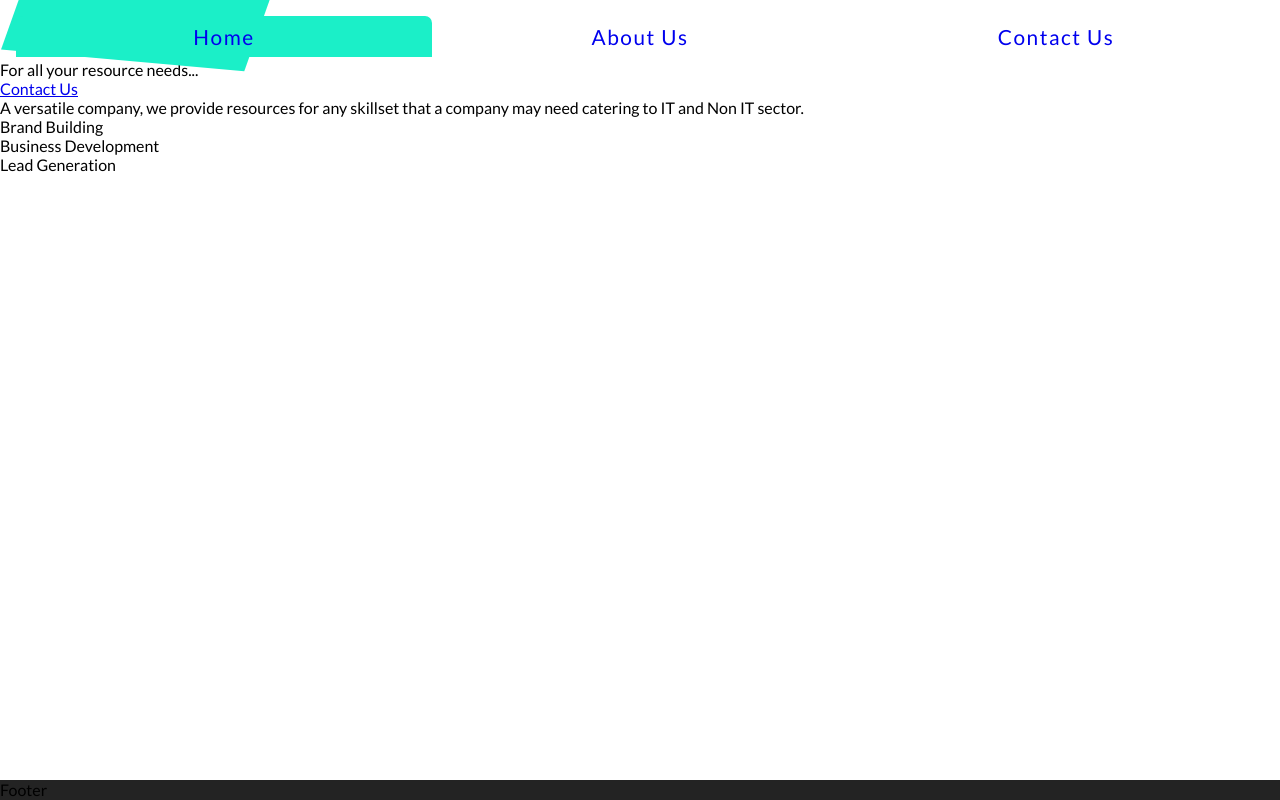
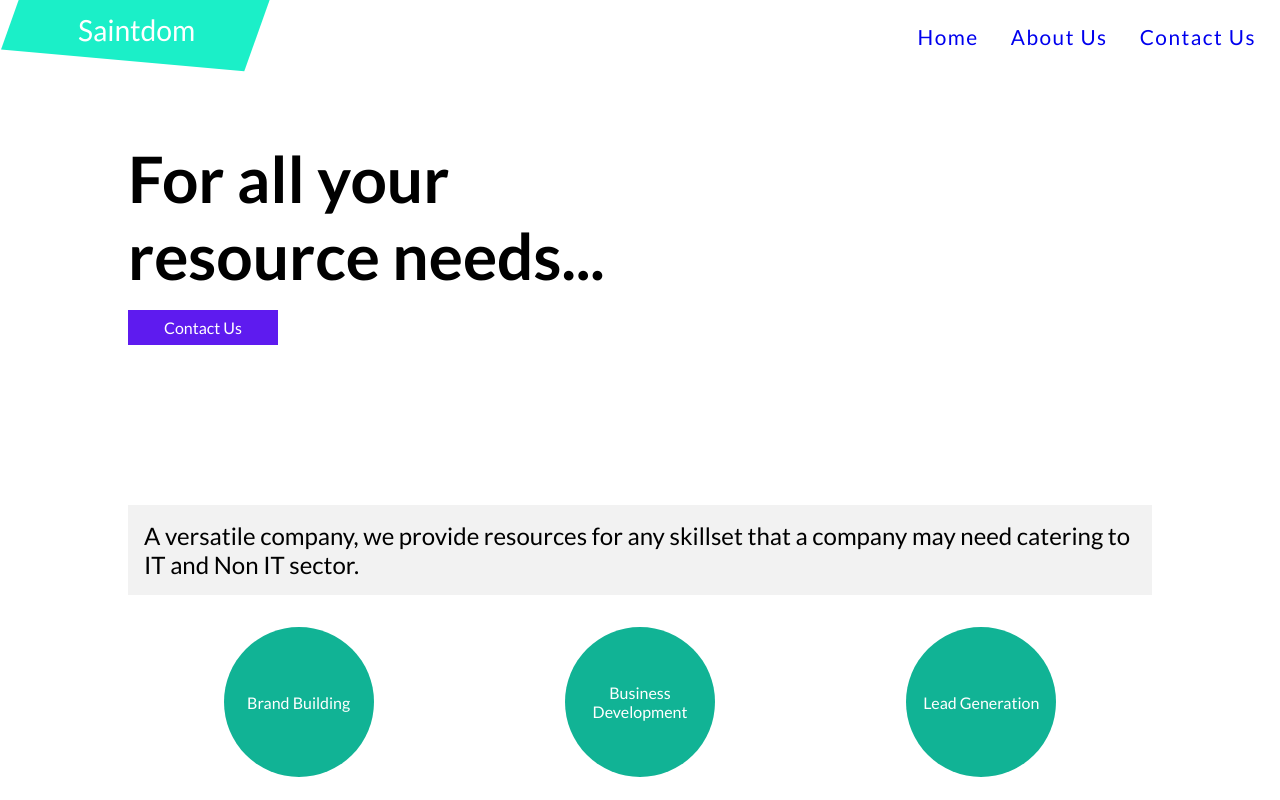
Before and after one commit to skoodath/saintdom, a React (Vite) app: page / in a window 1280 px wide. Shown: the top 800 px of the page. Built offline with nearby package versions, Linux system fonts and the light colour scheme.

Commit message:
home page design

```diff
--- a/index.html
+++ b/index.html
@@ -4,7 +4,7 @@
     <meta charset="UTF-8" />
     <link rel="icon" type="image/svg+xml" href="/src/favicon.svg" />
     <meta name="viewport" content="width=device-width, initial-scale=1.0" />
-    <title>Vite App</title>
+    <title>Saintdom Services</title>
   </head>
   <body>
     <div id="root"></div>
--- a/package.json
+++ b/package.json
@@ -10,6 +10,7 @@
   "dependencies": {
     "react": "^18.0.0",
     "react-dom": "^18.0.0",
+    "react-icons": "^4.4.0",
     "react-router-dom": "^6.3.0",
     "sass": "^1.53.0"
   },
--- a/src/components/home/Home.jsx
+++ b/src/components/home/Home.jsx
@@ -10,10 +10,11 @@ const Home = () => {
 
         </section>
         <section className="hero__text_wrapper">
-          <p className="hero__text">
-            For all your resource needs...
-          </p>
-          <Link to="contact_saintdom">Contact Us</Link>
+          <h1 className="hero__text">
+            <span>For all your</span><br />
+            <span>resource needs...</span>
+          </h1>
+          <Link className='hero__cta' to="contact_saintdom">Contact Us</Link>
         </section>
       </article>
       <article className="home__bottom_container">
--- a/src/components/style/home.style.scss
+++ b/src/components/style/home.style.scss
@@ -1,3 +1,78 @@
+@import "../../utils/style/mixins";
+
 .home__container{
-  height: 90vh;
+  display: flex;
+  flex-direction: column;
 }
+.home__top_container, .home__bottom_container{
+  display: flex;
+  flex-direction: column;
+  width: 80%;
+  height: fit-content;
+  margin: 10vh auto;
+  @media screen and (min-width: 768px) {
+    flex-direction: row;
+  }
+}
+.hero__image_wrapper, .hero__text_wrapper{
+  display: flex;
+  flex-direction: column;
+  justify-content: center;
+  height: 50%;
+  @media screen and (min-width: 768px) {
+    height: 100%;
+  }
+}
+.hero__text{
+  margin: 0 0 1rem 0;
+  font: {
+    size: 2rem;
+  }
+  @media screen and (min-width: 768px) {
+    font: {
+      size: 4rem;
+    }
+  }
+}
+.hero__cta{
+  background-color: #5E1BEF;
+  color: #fff;
+  padding: 0.5rem 1rem;
+  cursor: pointer;
+  width: 150px;
+  text: {
+    align: center;
+    decoration: none;
+  }
+}
+
+.home__bottom_container{
+  @media screen and (min-width: 768px) {
+    flex-direction: column;
+  }
+}
+
+.intro__text {
+  font-size: 1.5rem;
+  padding: 1rem;
+  background-color: #f2f2f2;
+}
+.intro__services {
+  @include flex-box(column, center, center);
+  margin: 2rem 0;
+  @media screen and (min-width: 768px) {
+    @include flex-box(row, space-around, center);
+  }
+}
+.intro__items {
+  @include flex-box(column, center, center);
+  width: 150px;
+  height: 150px;
+  border-radius: 50%;
+  background-color: #11B395;
+  margin: 0 0 2rem 0;
+}
+.intro__title {
+  color: #fff;
+  text-align: center;
+}
--- a/src/utils/Menu.jsx
+++ b/src/utils/Menu.jsx
@@ -2,27 +2,21 @@ import React from 'react'
 import { NavLink } from 'react-router-dom'
 import "./style/menu.style.scss"
 import { getMenu } from '../data/menu'
-
-const activeStyle = {
-  color: "red",
-  borderBottom: "1px solid red"
-}
+import { MdClose } from 'react-icons/md'
 
 const Menu = () => {
   let menus = getMenu()
   return (
     <>
       <nav className="navbar__main">
+          <span className='close__btn_wrapper'>
+            <MdClose />
+          </span>
           {menus.map(menu => (
            <NavLink
            key={menu.id}
             to={menu.path}
             className="nav__items"
-            style={({isActive}) => {
-              return {
-                backgroundColor: isActive ? "#1BEFC8": "#ffffff",
-                boxShadow: isActive ? "box-shadow: 2px 2px 5px rgba(0,0,0,0.25)" : ""
-              }}}
             >
             {menu.title}
             </NavLink>
--- /dev/null
+++ b/src/utils/style/_mixins.scss
@@ -0,0 +1,6 @@
+@mixin flex-box($flexdirection, $justcont, $alnitems){
+  display: flex;
+  flex-direction: $flexdirection;
+  justify-content: $justcont;
+  align-items: $alnitems;
+}
--- a/src/utils/style/menu.style.scss
+++ b/src/utils/style/menu.style.scss
@@ -1,15 +1,26 @@
+@import "mixins";
 
 .navbar__main{
-  width: fit-content;
+  @include flex-box(column, center, center);
   margin: 0 auto;
   position: fixed;
   width: 100%;
-  left: 0;
-  bottom: 0;
-  display: flex;
-  justify-content: space-around;
+  height: 100vh;
+  background-color: #1BEFC8;
+  top: 0;
+  right: 0;
+  display: none;
+
   @media screen and (min-width: 768px){
     position: relative;
+    display: flex;
+    flex-direction: row;
+    justify-content: flex-end;
+    align-items: flex-end;
+    height: auto;
+    background-color: #fff;
+    width: 50%;
+    margin: 0 0 0 auto;
   }
 }
 .nav__items{
@@ -17,13 +28,26 @@
   letter-spacing: 1.5px;
   font-size: 1.1rem;
   width: 100%;
-  height: 100%;
   padding: 0.5rem;
   display: flex;
   justify-content: center;
-  border-radius: 7px 7px 0 0;
 
   @media screen and (min-width: 768px) {
     font-size: 1.3rem;
+    width: auto;
+    margin: 0 0 0 1rem;
   }
 }
+.close__btn_wrapper{
+  position: absolute;
+  top: 0;
+  right: 0;
+  margin: 1rem 1rem 0 0;
+  svg{
+    font-size: 2rem;
+    color: darkgreen;
+  }
+  @media screen and (min-width: 768px){
+    display: none;
+  }
+}
```
Also changed, not shown: 1 other file (tests, documents, lock files or other folders).
